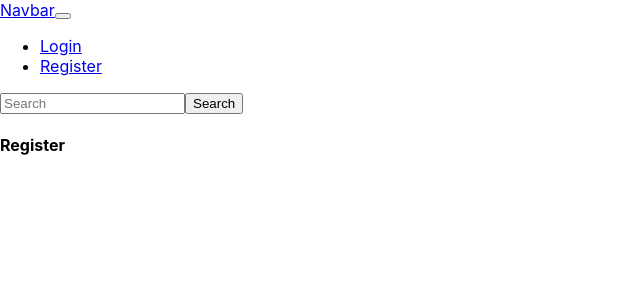
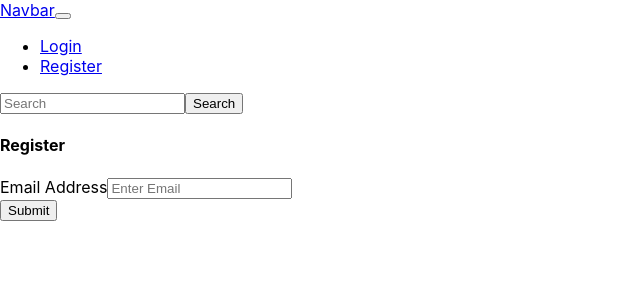
Before and after one commit to DobrinKazandziev/graphql-MERN, a React (Create React App) app in the folder client/: page /register in a window 1280 px wide. Shown: the top 300 px of the page, without its empty margins (0-640 px from the left). Built offline with nearby package versions, Linux system fonts and the light colour scheme.

Commit message:
user registration form, firebase confirm email

```diff
--- a/client/src/pages/auth/Login.js
+++ b/client/src/pages/auth/Login.js
@@ -1,10 +1,32 @@
-import React from 'react';
+import React, { useState } from 'react';
+
+
 
 const Login = () => {
+  const [email, setEmail] = useState('');
+  const [loading, setLoading] = useState('');
+
+  const handleSubmit = () => {
+
+  }
+
   return (
     <div className="container">
       <div className="row p-5">
         <h4>Login</h4>
+        <form onSubmit={handleSubmit}>
+          <div className="form-group">
+            <label>Email Address</label>
+            <input
+              type="email"
+              className="form-control"
+              placeholder="Enter Email"
+              disabled={loading}
+              value={email}
+              onChange={(e) => setEmail(e.target.value)}
+            />
+          </div>
+        </form>
       </div>
     </div>
   );
--- a/client/src/pages/auth/Register.js
+++ b/client/src/pages/auth/Register.js
@@ -1,11 +1,48 @@
-import React from 'react';
+import React, { useState } from 'react';
+import { auth } from '../../firebase';
 
 const Register = () => {
+  const [email, setEmail] = useState('');
+  const [loading, setLoading] = useState('');
+
+  const handleSubmit = async (e) => {
+    e.preventDefault();
+    setLoading(true);
+
+    const config = {
+      url: process.env.REACT_APP_CONFIRAMTION_EMAIL_REDIRECT,
+      handleCodeInApp: true,
+    }
+
+    const result = await auth.sendSignInLinkToEmail(email, config);
+    console.log(result)
+    //  show toast notification to user about email sent
+
+    //  save user email to local storage
+    window.localStorage.setItem('emailFormRegistration', email);
+
+    //  clear state
+    setEmail('');
+    setLoading('');
+  }
+
   return (
-    <div className="container">
-      <div className="row p-5">
-        <h4>Register</h4>
-      </div>
+    <div className="container p-5">
+      <h4>Register</h4>
+      <form onSubmit={handleSubmit}>
+        <div className="form-group">
+          <label>Email Address</label>
+          <input
+            type="email"
+            className="form-control"
+            placeholder="Enter Email"
+            disabled={loading}
+            value={email}
+            onChange={(e) => setEmail(e.target.value)}
+          />
+        </div>
+        <button className="btn btn-raised btn-primary">Submit</button>
+      </form>
     </div>
   );
 };
```
Also changed, not shown: 1 other file (tests, documents, lock files or other folders).
